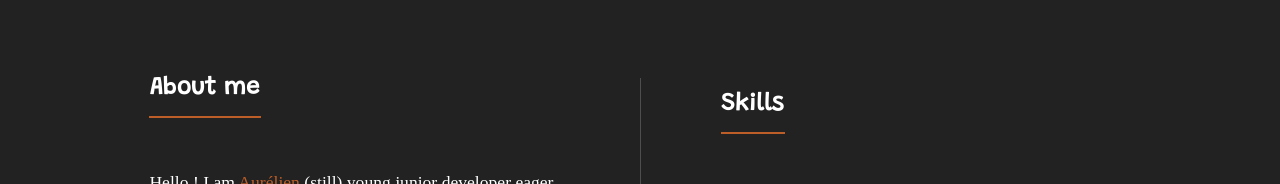
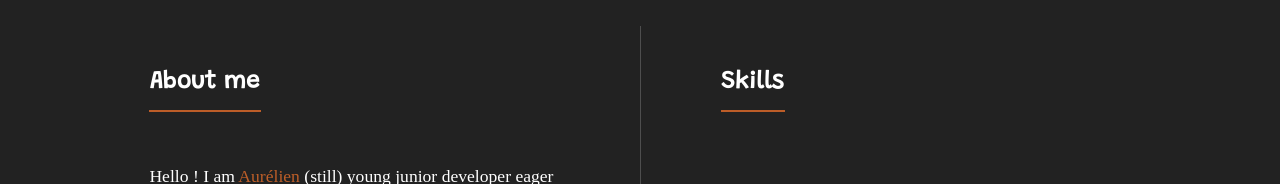
Before and after one commit to Freyaln/portfolio, a React (Create React App) app in the folder portfolio/: page / in a window 1280 px wide. Shown: the part 650-834 px from the top of the page. Built offline with nearby package versions, Linux system fonts and the light colour scheme; a web font is replaced by a local one.

Commit message:
UPDATE :: text header placement

```diff
--- a/portfolio/src/Components/Molecules/About/About.css
+++ b/portfolio/src/Components/Molecules/About/About.css
@@ -3,7 +3,7 @@
   position: relative;
   flex-direction: row;
   justify-content: center;
-  align-items: center;
+  align-items: flex-start;
   height: 35rem;
   width: 80%;
 }
@@ -20,6 +20,7 @@
   width: 7rem;
   border-bottom: 2px solid rgba(255, 119, 43, 0.7);
   padding-bottom: 1rem;
+  margin-top: 5rem;
   font-family: "Grandstander", cursive;
 }
 .about .about__block__left__description {
@@ -45,6 +46,7 @@
   width: 4rem;
   border-bottom: 2px solid rgba(255, 119, 43, 0.7);
   padding-bottom: 1rem;
+  margin-top: 5rem;
   font-family: "Grandstander", cursive;
 }
 .about .about__block__right .__list {
--- a/portfolio/src/Components/Molecules/About/About.scss
+++ b/portfolio/src/Components/Molecules/About/About.scss
@@ -3,7 +3,7 @@
   position: relative;
   flex-direction: row;
   justify-content: center;
-  align-items: center;
+  align-items: flex-start;
   height: 35rem;
   width: 80%;
 
@@ -19,6 +19,7 @@
       width: 7rem;
       border-bottom: 2px solid rgba(255,119,43,0.7);
       padding-bottom: 1rem;
+      margin-top: 5rem;
       font-family: 'Grandstander', cursive;
       }
     }
@@ -47,6 +48,7 @@
       width: 4rem;
       border-bottom: 2px solid rgba(255,119,43,0.7);
       padding-bottom: 1rem;
+      margin-top: 5rem;
       font-family: 'Grandstander', cursive;
     }
 
--- a/portfolio/src/Components/Molecules/Header/Header.css
+++ b/portfolio/src/Components/Molecules/Header/Header.css
@@ -22,7 +22,7 @@
   width: 1000px;
   height: 200px;
   bottom: 50px;
-  left: 100px;
+  left: 17rem;
   z-index: 10;
   color: white;
   font-size: 4rem;
--- a/portfolio/src/Components/Molecules/Header/Header.scss
+++ b/portfolio/src/Components/Molecules/Header/Header.scss
@@ -24,7 +24,7 @@
       width: 1000px;
       height: 200px;
       bottom: 50px;
-      left: 100px;
+      left: 17rem;
       z-index: 10;
       color: white;
       font-size: 4rem;
```
Also changed, not shown: 1 other file (tests, documents, lock files or other folders).
